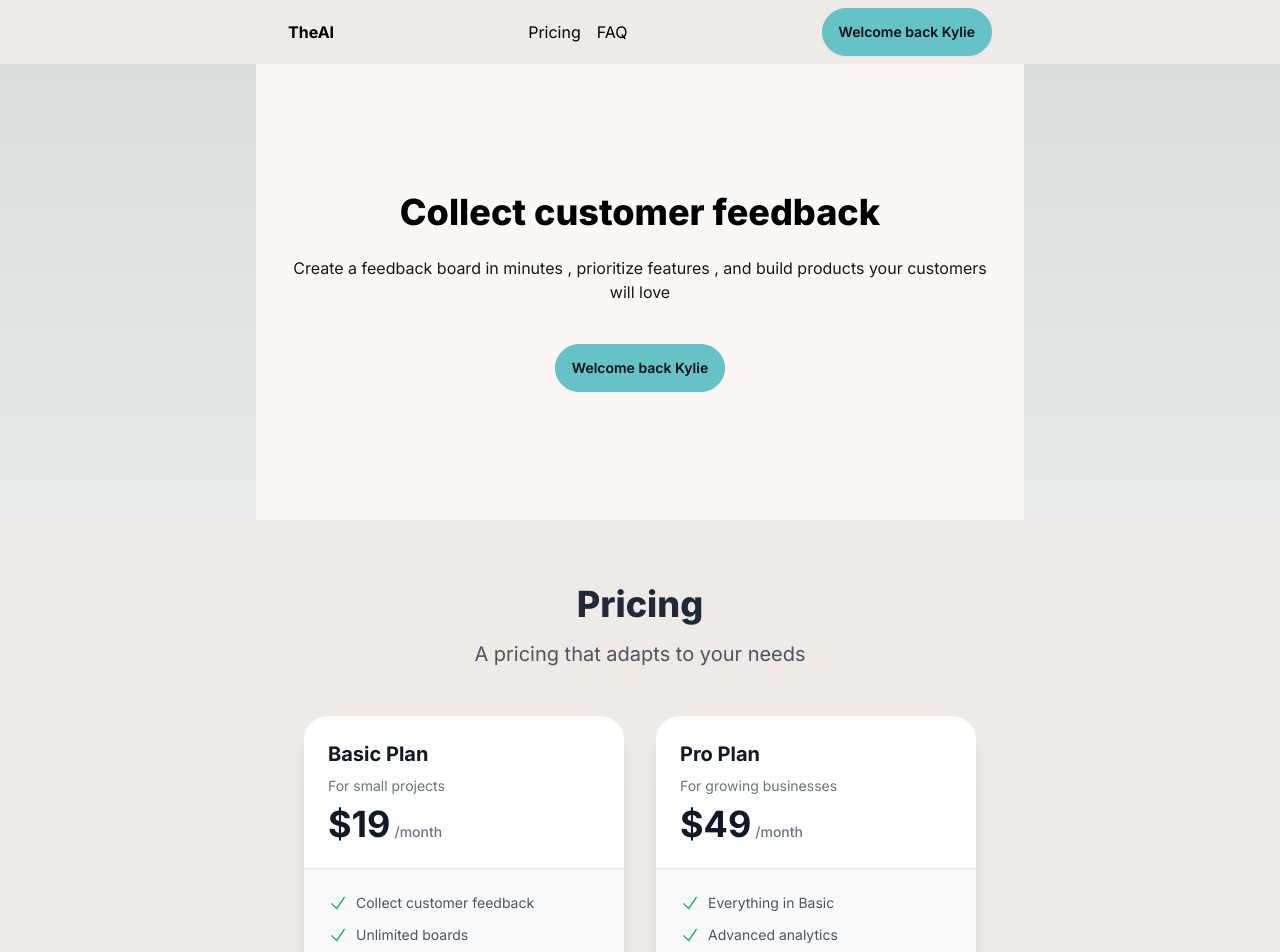
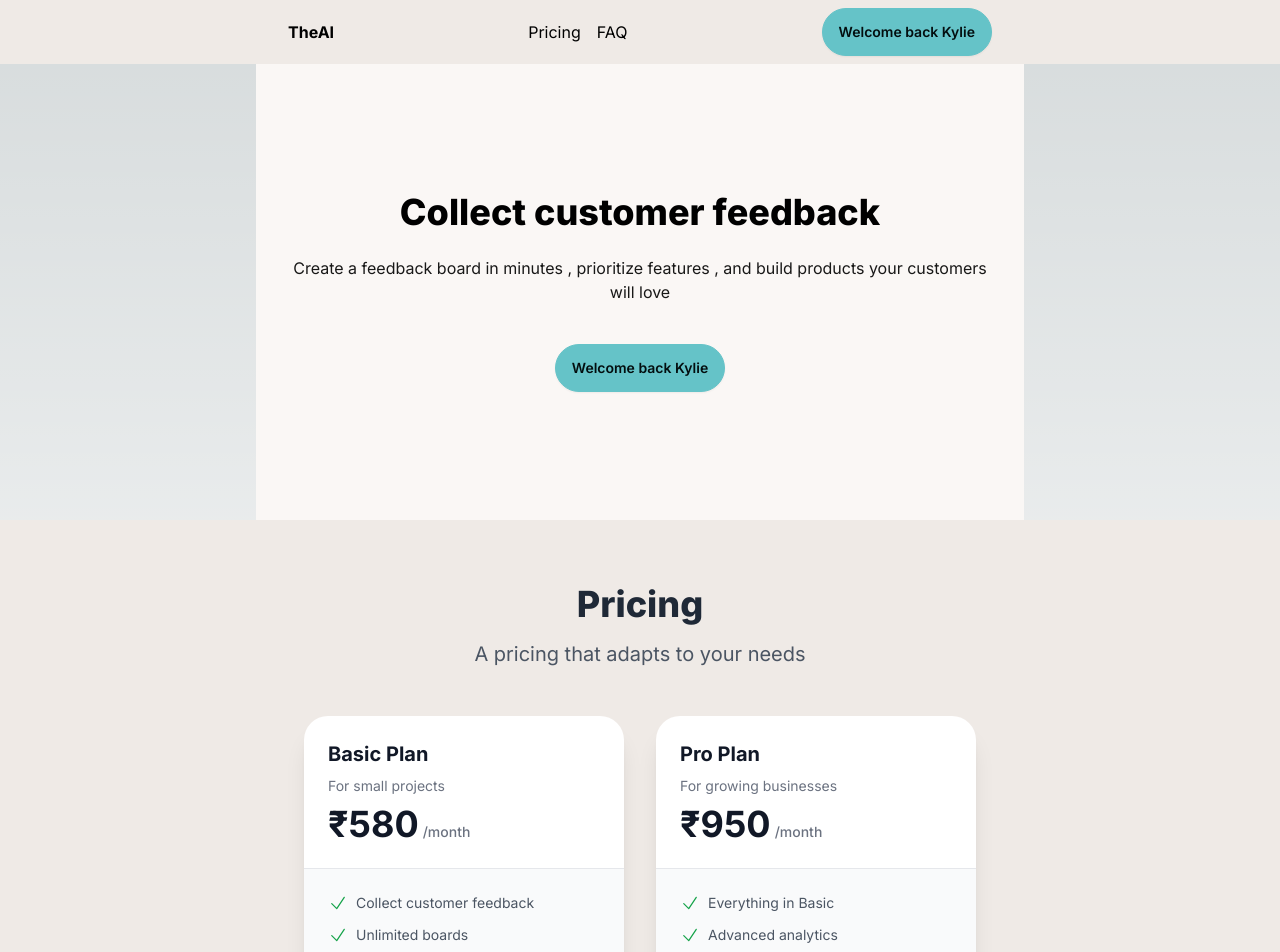
Before and after one commit to Wayne981/pagani, a Next.js app: page / in a window 1280 px wide. Shown: the top 952 px of the page. Built offline with nearby package versions, Linux system fonts and the light colour scheme.

Commit message:
Template literals

```diff
--- a/app/page.js
+++ b/app/page.js
@@ -3,6 +3,14 @@ import ButtonLogin from "@/components/ButtonLogin";
 export default function Home() {
 const isLoggedIn = true;
 const name = "Kylie";
+
+
+const greeting1 = "hello" + name;
+// output 1 : "hello kylie"
+
+const greeting2 = `Hello ${name}`;
+console.log(greeting2);
+// Output 2: "Hello Kylie"
 
 
 return (
@@ -51,7 +59,7 @@ return (
            <h3 className="text-xl font-bold text-gray-900">Basic Plan</h3>
            <p className="text-gray-500 text-sm">For small projects</p>
            <div className="flex items-baseline">
-             <span className="text-4xl font-bold text-gray-900">$19</span>
+             <span className="text-4xl font-bold text-gray-900">₹580</span>
              <span className="text-gray-500 text-sm font-medium ml-1">/month</span>
            </div>
          </div>
@@ -86,7 +94,7 @@ return (
            <h3 className="text-xl font-bold text-gray-900">Pro Plan</h3>
            <p className="text-gray-500 text-sm">For growing businesses</p>
            <div className="flex items-baseline">
-             <span className="text-4xl font-bold text-gray-900">$49</span>
+             <span className="text-4xl font-bold text-gray-900">₹950</span>
              <span className="text-gray-500 text-sm font-medium ml-1">/month</span>
            </div>
          </div>
```
Also changed, not shown: .eslintrc.json.
